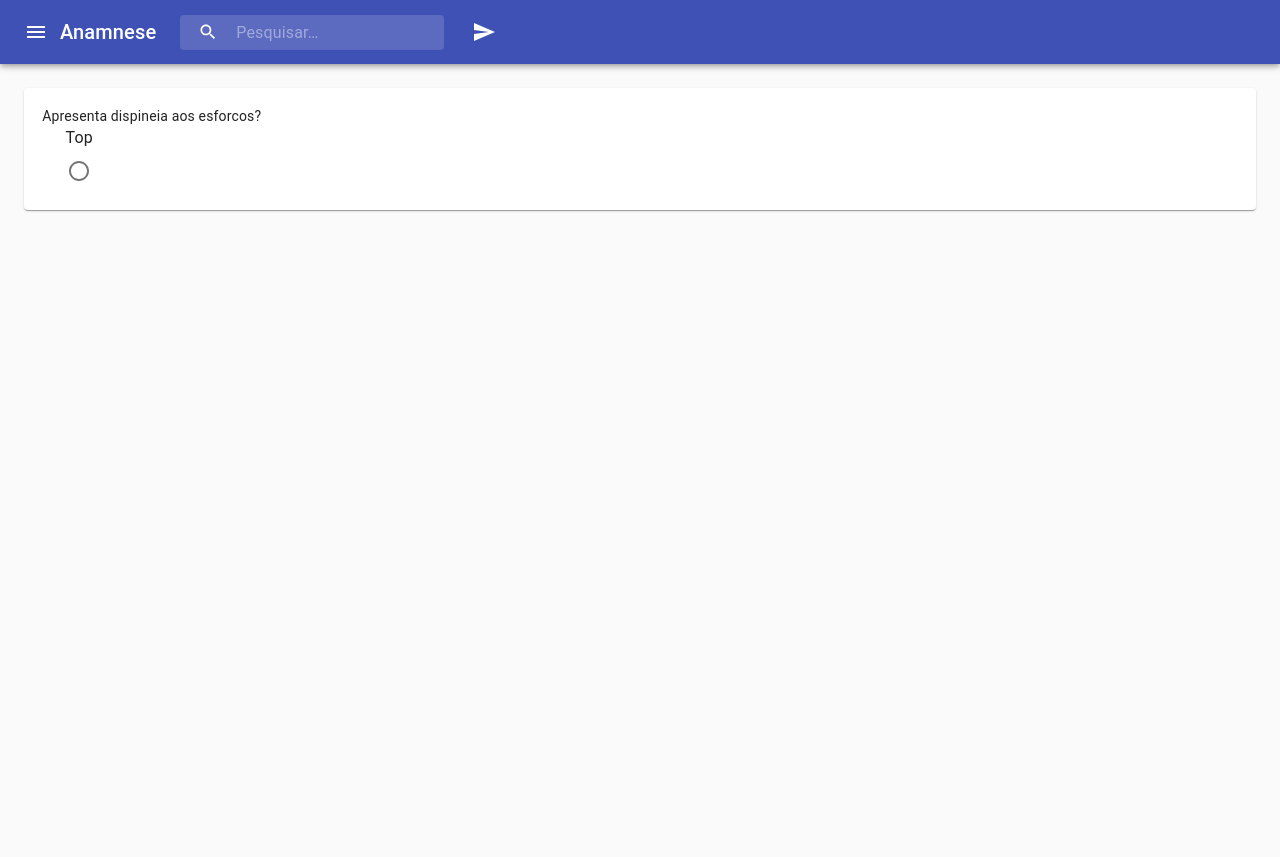
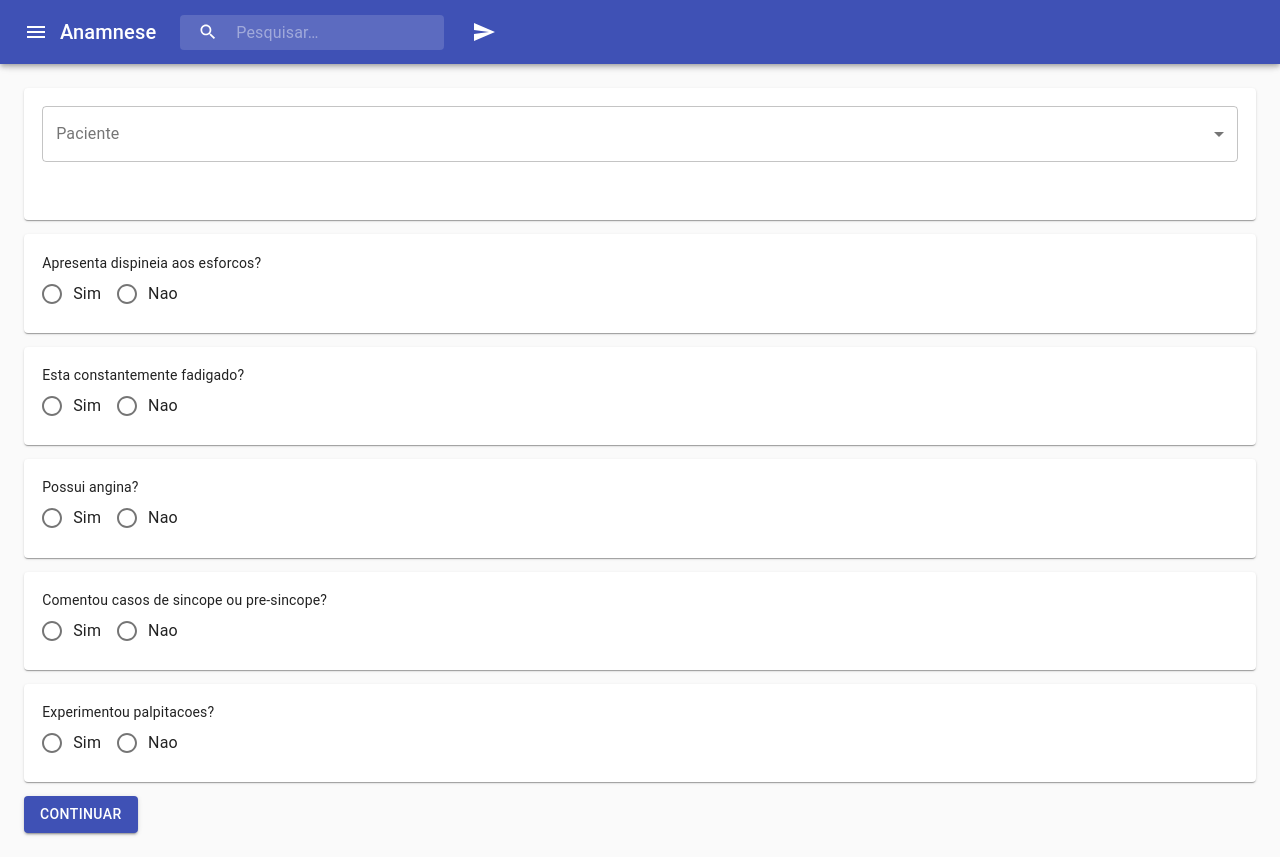
Before and after one commit to galbino/miocardiopediatra-front, a React (Create React App) app: page /anamnese in a window 1280 px wide. Before the commit the page ends 800 px from the top, so only its background shows below. Built offline with nearby package versions, Linux system fonts and the light colour scheme; sample sign-in values are in the browser's storage.

Commit message:
some changes

```diff
--- a/src/components/Anamnese/Anamnese.js
+++ b/src/components/Anamnese/Anamnese.js
@@ -1,15 +1,44 @@
 import React from 'react';
 import Auth from '../../utils/Auth';
 import { Redirect } from 'react-router'
-import { Menu } from '../components';
-import { Paper, Grid, RadioGroup, Radio, FormControlLabel  } from '@material-ui/core';
+import { Menu, Pacientes } from '../components';
+import { Paper, Grid, RadioGroup, Radio, FormControlLabel, Button, TextField, MenuItem  } from '@material-ui/core';
+import PacienteCard from '../Card/PacienteCard';
 
 class Anamnese extends React.Component {
     constructor(props){
         super(props)
         this.state = {
             isAutenticated: Auth.isUserAuthenticated(),
+            listPacientes: [],
+            paciente: "",
+            anamnsese: [
+                {
+                    question: "Apresenta dispineia aos esforcos?",
+                    name: "dispineia",
+                },
+                {
+                    question: "Esta constantemente fadigado?",
+                    name: "fadigado",
+                },
+                {
+                    question: "Possui angina?",
+                    name: "angina",
+                },
+                {
+                    question: "Comentou casos de sincope ou pre-sincope?",
+                    name: "sincope",
+                },
+                {
+                    question: "Experimentou palpitacoes?",
+                    name: "palpitacoes",
                 }
+            ]
+        }
+    }
+
+    componentDidMount(){
+        // request listagem com dados dos pacientes
     }
 
     handleLogout = () => {
@@ -17,8 +46,12 @@ class Anamnese extends React.Component {
         this.setState({ isAutenticated: false })
     }
 
+    handlePacienteChange = (event) => {
+        this.setState({ paciente: event.target.value})
+    }
+
     render(){
-        const isAutenticated = this.state.isAutenticated;
+        const { isAutenticated, paciente, anamnsese } = this.state;
         if (!isAutenticated || isAutenticated === undefined){
             return (
                  <Redirect push to="/login" />
@@ -27,21 +60,58 @@ class Anamnese extends React.Component {
 
         const content = (
             <React.Fragment>
-                <Paper className="paper">
+                <Paper style={{marginBottom: "1em"}} className="paper">
+                    <TextField
+                        select
+                        variant="outlined"
+                        label="Paciente"
+                        name="paciente"
+                        placeholder="Paciente"
+                        value={paciente}
+                        onChange={(e) => this.handlePacienteChange(e)}
+                    >
+                        <MenuItem value="Paciente A">Paciente A</MenuItem>
+                        <MenuItem value="Paciente B">Paciente B</MenuItem>
+                    </TextField>
+
+                    <div className="paciente-card">
+                        {paciente !== "" && <PacienteCard nome="Paciente A" idade="28" cidade="Rio de Janeiro" estado="RJ" />}
+                    </div>
+
+
+                </Paper>
+                {anamnsese.map((item, index) => {
+                    return (
+                        <Paper key={index} style={{marginBottom: "1em"}}  className="paper">
                             <Grid container alignContent="center" alignItems="center" spacing={1}>
                                 <Grid item xs>
-                            Apresenta dispineia aos esforcos?
-                            <RadioGroup aria-label="position" name="position" value={1} onChange={() => alert("change")} row>
+                                    {item.question}
+                                    <RadioGroup aria-label="position" name={item.name} value={1} onChange={() => alert("change")} row>
                                         <FormControlLabel
-                                    value="top"
+                                            value="yes"
                                             control={<Radio color="primary" />}
-                                    label="Top"
-                                    labelPlacement="top"
+                                            label="Sim"
+                                            labelPlacement="end"
+                                        />
+                                        <FormControlLabel
+                                            value="no"
+                                            control={<Radio color="primary" />}
+                                            label="Nao"
+                                            labelPlacement="end"
                                         />
                                     </RadioGroup>
                                 </Grid>
                             </Grid>
                         </Paper>
+                    )
+                })}
+                <Button
+                    variant="contained"
+                    color="primary"
+                    onClick={() => alert("Continuar :)")}
+                >
+                    Continuar
+                </Button>
             </React.Fragment>
         )
 
--- a/src/components/Card/PacienteCard.js
+++ b/src/components/Card/PacienteCard.js
@@ -37,13 +37,15 @@ const useStyles = makeStyles(theme => ({
   },
 }));
 
-export default function PacienteCard() {
+export default function PacienteCard(props) {
   const classes = useStyles();
   const [expanded, setExpanded] = React.useState(false);
 
   const handleExpandClick = () => {
     setExpanded(!expanded);
   };
+
+  const { nome, idade, estado, cidade } = props;
 
   return (
     <Card className={classes.card}>
@@ -58,8 +60,8 @@ export default function PacienteCard() {
             <MoreVertIcon />
           </IconButton>
         }
-        title="Paciente A"
-        subheader="27 anos"
+        title={nome}
+        subheader={idade + " anos"}
       />
 
       <CardContent>
@@ -84,9 +86,9 @@ export default function PacienteCard() {
         <CardContent>
           <Typography paragraph>Dados:</Typography>
           <Typography paragraph>
-            Nome Completo<br/>
-            Idade<br/>
-            Estado - Cidade<br/>
+            Nome Completo: {nome}<br/>
+            Idade: {idade}<br/>
+            {cidade}, {estado}<br/>
           </Typography>
           <Typography paragraph>
             Algumas outras informações relevantes etc etc etc
--- a/src/index.css
+++ b/src/index.css
@@ -81,6 +81,12 @@ a {
   border-radius: 50px !important;
   margin-bottom: 1em !important;
   text-transform: capitalize !important;
+}
+
+.paciente-card {
+  margin: auto;
+
+  padding: 20px;
 }
 
 @media (min-width: 320px) and (max-width: 600px) {
```
Lines whose indentation alone changed are shown as unchanged.
